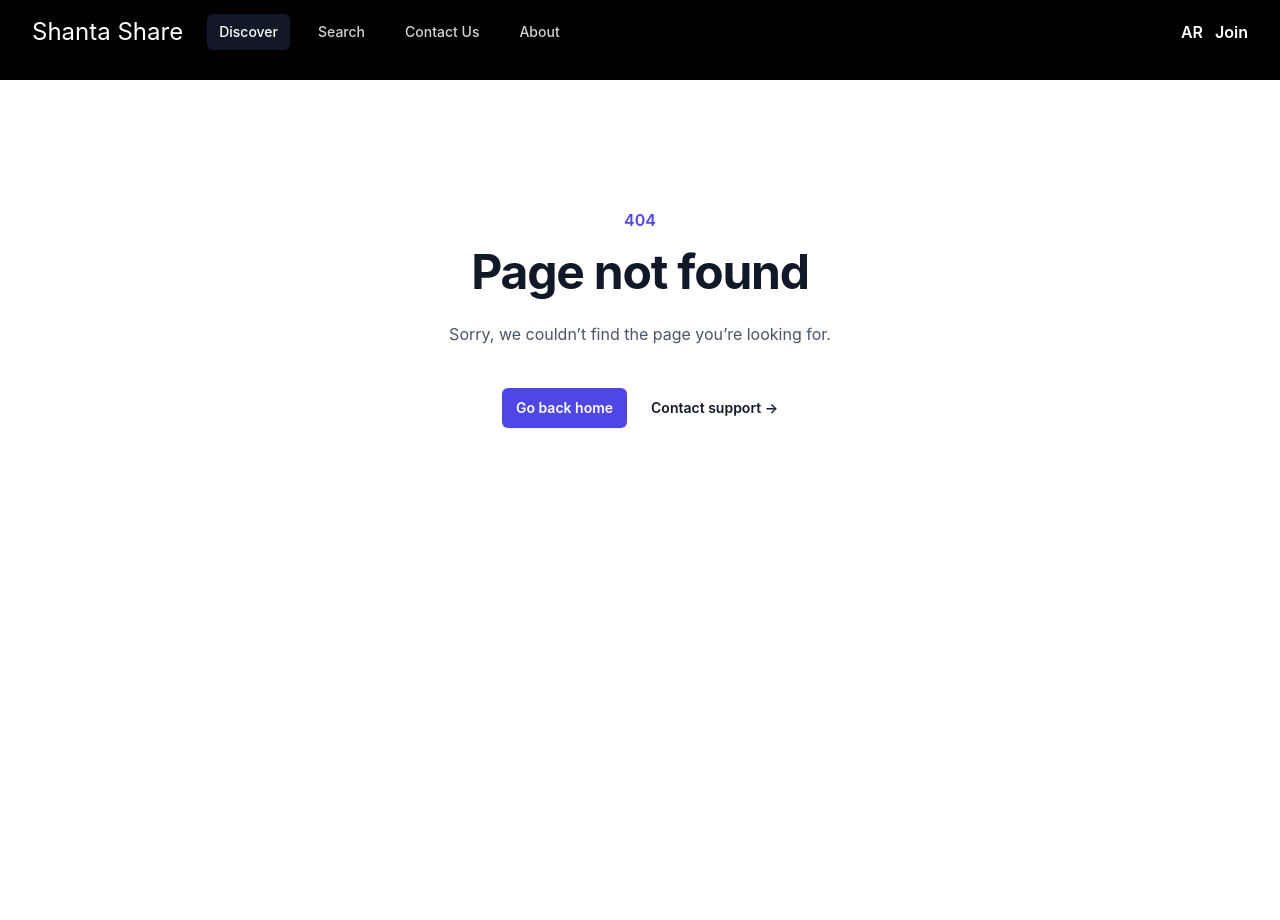
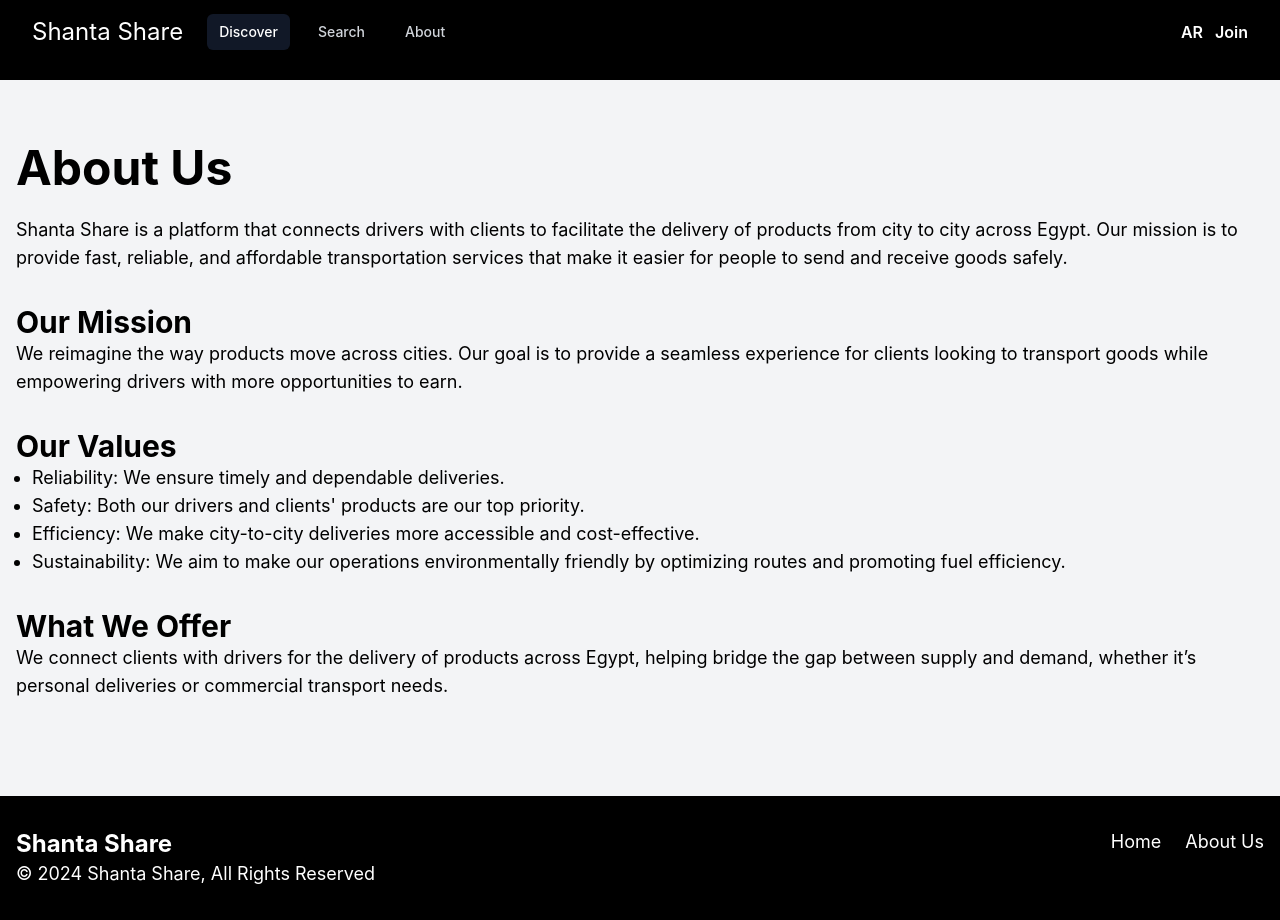
Before and after one commit to assemabudeif/Shanta-Share, a React (Create React App) app: page /about in a window 1280 px wide. Before the commit this address had no page. Before the commit the page ends 800 px from the top, so only its background shows below. Built offline with nearby package versions, Linux system fonts and the light colour scheme.

Commit message:
#Handling final Ui

```diff
--- a/src/App.js
+++ b/src/App.js
@@ -34,8 +34,7 @@ import OrdersPage from "./Pages/DriverDashboardPages/OrdersPage";
 import PostsPage from "./Pages/DriverDashboardPages/PostsPage";
 import ClientDashboardOrders from "./Pages/ClientDashboardPages/ClientDashboardOrders";
 import CreatePostPage2 from "./Pages/DriverDashboardPages/CreatPost/createPostPage";
-
-
+import AboutUs from './Pages/about';
 const handleSave = (updatedDriver) => {
     console.log('Saved Driver Data:', updatedDriver);
 };
@@ -95,6 +94,8 @@ function App() {
                     <Routes>
                         <Route path="/" element={user_type === 'DRIVER' ? <DriverHomePage/> : user_type === 'ADMIN' ?
                             <Dashboard/> : <HomePage/>}/>
+                        <Route path={'/about'} element={<AboutUs/>} />
+
                         <Route path="/search" element={<SearchPage/>}/>
                         <Route path='/register' element={<RegistrationForm/>}/>
                         <Route path='/login' element={<Login/>}/>
@@ -124,10 +125,12 @@ function App() {
                                 <Route path={"posts/create"} element={<CreatePostPage2/>}/>
                                 <Route path={'orders'} element={<DashBoardOrders/>}/>
                                 <Route path={'settings'} element={<div>Settings</div>}/>
+
                             </Route>
                             <Route path='/client-dashboard' element={<DashboardBase pages={ClientDashboardRoutes} pathName={'/client-dashboard'}/> }>
                                 <Route path='' element={<div>Account</div>}/>
                                 <Route path={'orders'} element={<ClientDashboardOrders/>} />
+
                             </Route>
                         </Route>
                         <Route path="*" element={<PageNotFound/>}/>
--- a/src/Components/Footer.js
+++ b/src/Components/Footer.js
@@ -1,15 +1,18 @@
 import React from 'react';
+import { Link } from 'react-router-dom';
 
 const Footer = () => {
   return (
-    <footer className="bg-black text-white py-4">
+    <footer className="bg-black text-white py-8"> {/* Increased padding */}
       <div className="max-w-[1280px] mx-auto px-4 flex justify-between">
         <div>
-          <h3 className="text-xl font-bold">Shanta Share</h3>
-          <p>&copy; {new Date().getFullYear()} Shanta Share, All Rights Reserved</p>
+          <h3 className="text-2xl font-bold">Shanta Share</h3> {/* Increased font size */}
+          <p className="text-lg">&copy; {new Date().getFullYear()} Shanta Share, All Rights Reserved</p> {/* Increased font size */}
         </div>
-        <div className="flex gap-4">
-          <a href="#contact" className="hover:underline">About Us</a>
+        <div className="flex gap-6">
+        <Link to="/" className="hover:underline text-lg">Home</Link> {/* Use Link instead of a tag */}
+        <Link to="/about" className="hover:underline text-lg">About Us</Link>
+
         </div>
       </div>
     </footer>
--- a/src/Components/NavBarComp.jsx
+++ b/src/Components/NavBarComp.jsx
@@ -8,7 +8,6 @@ import { useTranslation } from 'react-i18next';
 const navigation = [
     { name: 'navbar.discover', href: '/', current: true },
     { name: 'navbar.search', href: '/search', current: false },
-    { name: 'navbar.contactUs', href: '/contact-us', current: false },
     { name: 'navbar.about', href: '/about', current: false },
 ];
 
--- a/src/Pages/about.jsx
+++ b/src/Pages/about.jsx
@@ -0,0 +1,44 @@
+import React from 'react';
+import Footer from '../Components/Footer';
+import NavBarComp from '../Components/NavBarComp';
+
+function AboutUs() {
+  return (
+    <>
+    <NavBarComp/>
+      <div className="bg-gray-100 text-black py-16">
+        <div className="max-w-[1280px] mx-auto px-4">
+          <h1 className="text-5xl font-bold mb-6">About Us</h1>
+          <p className="mb-8 text-lg">Shanta Share is a platform that connects drivers with clients to facilitate the delivery of products from city to city across Egypt. Our mission is to provide fast, reliable, and affordable transportation services that make it easier for people to send and receive goods safely.</p> {/* Increased font size */}
+
+          {/* Mission Section */}
+          <div className="mb-8">
+            <h2 className="text-3xl font-bold">Our Mission</h2>
+            <p className="text-lg">We reimagine the way products move across cities. Our goal is to provide a seamless experience for clients looking to transport goods while empowering drivers with more opportunities to earn.</p> {/* Increased font size */}
+          </div>
+
+          {/* Values Section */}
+          <div className="mb-8">
+            <h2 className="text-3xl font-bold">Our Values</h2>
+            <ul className="list-disc ml-4 text-lg">
+              <li>Reliability: We ensure timely and dependable deliveries.</li>
+              <li>Safety: Both our drivers and clients' products are our top priority.</li>
+              <li>Efficiency: We make city-to-city deliveries more accessible and cost-effective.</li>
+              <li>Sustainability: We aim to make our operations environmentally friendly by optimizing routes and promoting fuel efficiency.</li>
+            </ul>
+          </div>
+
+          {/* Services Section */}
+          <div className="mb-8">
+            <h2 className="text-3xl font-bold">What We Offer</h2>
+            <p className="text-lg">We connect clients with drivers for the delivery of products across Egypt, helping bridge the gap between supply and demand, whether it’s personal deliveries or commercial transport needs.</p> {/* Increased font size */}
+          </div>
+
+        </div>
+      </div>
+      <Footer />
+    </>
+  );
+}
+
+export default AboutUs;
```
